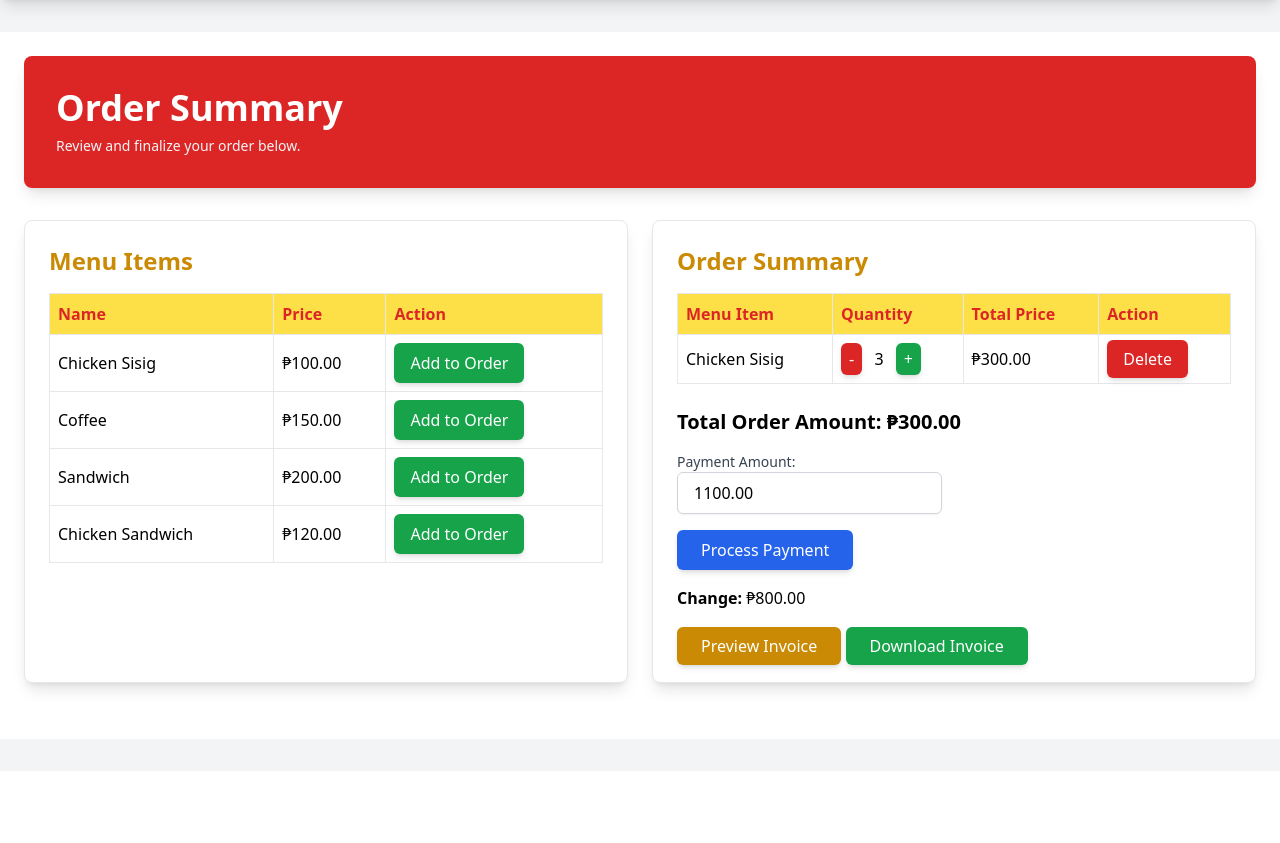
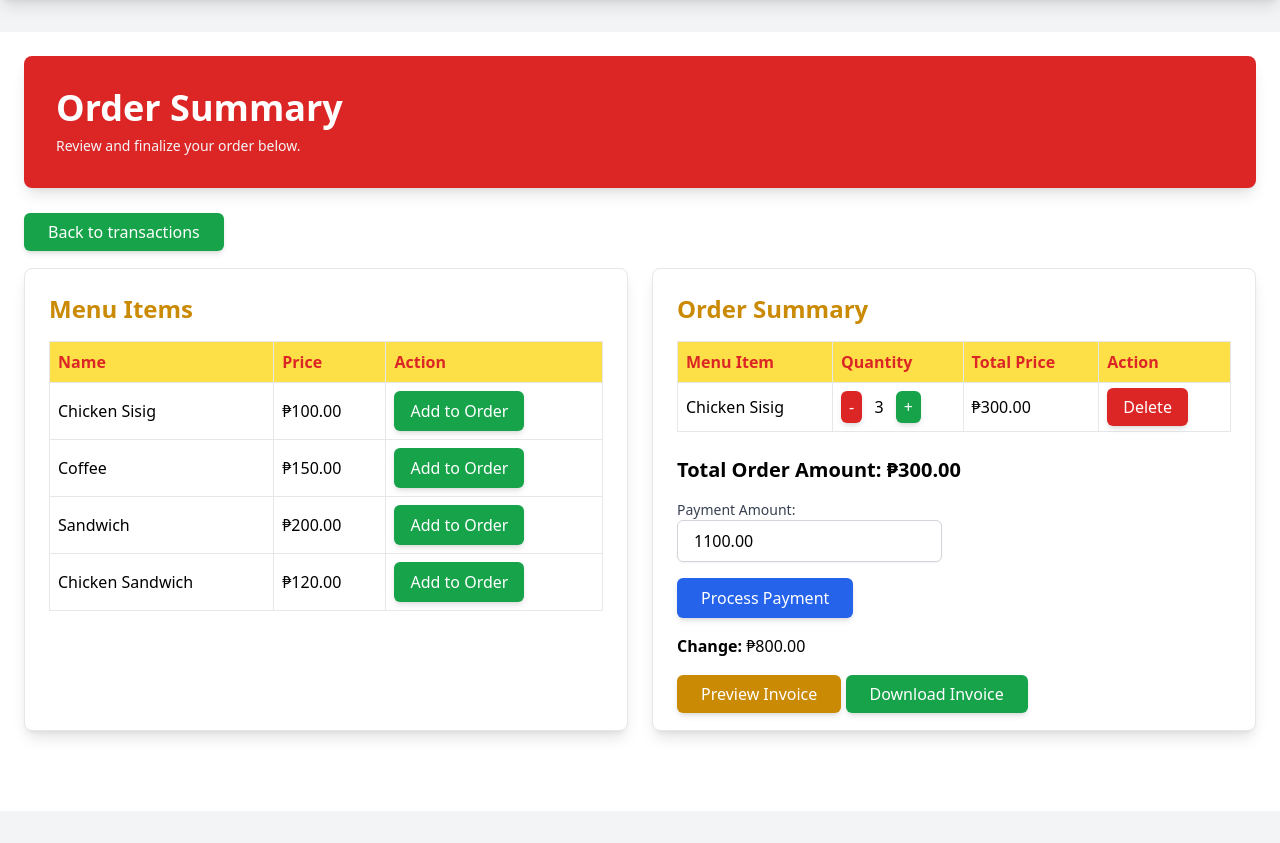
Before and after one commit to mugikarl/sales-subsystem, a Django app: page /neworder/12/ in a window 1280 px wide. Shown: the part 64-907 px from the top of the page. Before the commit the page ends 754 px from the top, so only its background shows below. Run offline with Django 5.2, Linux system fonts and the light colour scheme; data comes from the database, SQL or seed files in the repository; both versions use the stored data as it was after the commit; some libraries are stand-ins or nearby versions.

Commit message:
final commit

```diff
--- a/UseCaseDjango/urls.py
+++ b/UseCaseDjango/urls.py
@@ -8,7 +8,6 @@ urlpatterns = [
     path('neworder/<int:order_id>/', sales.new_order, name='neworder'),
     path('create-new-order/', sales.create_new_order, name='create_new_order'),
     path('delete-order-item/<int:id>/', sales.deleteOrderItem, name='delete_order_item'),
-    #path('edit-order-item/<int:id>/', sales.editOrderItem, name='edit_order_item'),
     path('update_quantity/<int:id>/', sales.update_quantity, name='update_quantity'),
     path('order/payment/<int:order_id>/', sales.process_payment, name='process_payment'),
     path('delete-order-summary/<int:id>/', sales.deleteOrderSummary, name='delete_order_summary'),
--- a/sales_list/templates/home.html
+++ b/sales_list/templates/home.html
@@ -46,14 +46,10 @@
                     <td class="border p-2">{{ order.change }}</td>
                     <td class="border p-2">
                         <div class="flex space-x-2">
-                            {% if order.id %}
                             <a href="{% url 'neworder' order.id %}" class="px-4 py-2 bg-blue-600 text-white font-medium rounded-md shadow-md hover:bg-blue-700">
                                 Edit
                             </a>
-                            {% else %}
-                            <span class="px-4 py-2 bg-gray-400 text-white font-medium rounded-md shadow-md">Edit (Unavailable)</span>
-                            {% endif %}
-                            <a href="#" class="px-4 py-2 bg-red-600 text-white font-medium rounded-md shadow-md hover:bg-red-700">
+                            <a href="{% url 'delete_order_summary' order.id %}" class="px-4 py-2 bg-red-600 text-white font-medium rounded-md shadow-md hover:bg-red-700">
                                 Delete
                             </a>
                         </div>
--- a/sales_list/templates/neworder.html
+++ b/sales_list/templates/neworder.html
@@ -12,9 +12,12 @@
             </div>
         </div>
     </div>
+    <div>
+        <a href="{% url 'home' %}" class="px-6 py-2 bg-green-600 text-white rounded-md shadow-md hover:bg-green-700">Back to transactions</a>
+    </div>
 
     <!-- Flexbox Container for Side-by-Side Tables -->
-    <div class="flex flex-wrap gap-6">
+    <div class="flex flex-wrap gap-6 py-6">
 
         <!-- Menu Items Section -->
         <div class="flex-1 bg-white border rounded-lg shadow-lg p-6 mb-8">
@@ -92,7 +95,7 @@
                 <p class="mt-4"><strong>Change:</strong> ₱{{ order_summary.change }}</p>
             </form>
 
-            {% if order_summary.payment_amount > order_summary.order_total %}
+            {% if order_summary.payment_amount >= order_summary.order_total %}
             <div class="mt-6">
                 <a href="{% url 'report_preview' order_summary.id %}" class="px-6 py-2 bg-yellow-600 text-white rounded-md shadow-md hover:bg-yellow-700">Preview Invoice</a>
                 <a href="{% url 'report_download' order_summary.id %}" class="px-6 py-2 bg-green-600 text-white rounded-md shadow-md hover:bg-green-700">Download Invoice</a>
--- a/sales_list/views.py
+++ b/sales_list/views.py
@@ -44,16 +44,16 @@ def create_menu(request):
 #Create New Order Functions
 
 def create_new_order(request):
-    # Create a new OrderSummary instance
+    #Create a new OrderSummary instance
     new_order_summary = OrderSummary.objects.create(payment_amount=0.00)
 
-    # Redirect to the new order page, passing the new order summary ID
+    #Redirect to the new order page, passing the new order summary ID
     return redirect('neworder', order_id=new_order_summary.id)
 
 def new_order(request, order_id):
     order_summary = OrderSummary.objects.get(id=order_id)
     all_items = MenuItem.objects.all()
-    # all_order_items = OrderDetail.objects.filter(order_summary=order_summary)
+    #all_order_items = OrderDetail.objects.filter(order_summary=order_summary)
 
     if request.method == 'POST':
         if 'menu_item' in request.POST:
@@ -68,27 +68,6 @@ def new_order(request, order_id):
             if not created:
                 order_detail.quantity += 1
                 order_detail.save()
-        # elif 'payment_amount' in request.POST:
-        #     # Handling payment
-        #     payment_amount = request.POST.get('payment_amount')
-        #     if payment_amount:
-        #         order_summary.payment_amount = float(payment_amount)
-        #         order_summary.save()
-        #     return redirect('home')  # Redirect to home after placing the order
-        # else:
-        #     # Update quantities
-        #     for key, value in request.POST.items():
-        #         if key.startswith('quantity_'):
-        #             order_item_id = key.split('_')[1]  # Extract the order item ID
-        #             order_item = OrderDetail.objects.get(id=order_item_id)
-        #             order_item.quantity = int(value)
-        #             order_item.save()
-
-            # Recalculate the total order amount
-            # total = sum(item.menu_item.price * item.quantity for item in all_order_items)
-            # order_summary.order_total = total
-            # order_summary.change = order_summary.payment_amount - total
-            # order_summary.save()
 
     context = {
         'order_summary': order_summary,
@@ -209,11 +188,11 @@ def generate_invoice(order_summary, order_items):
     c = canvas.Canvas(buffer, pagesize=letter)
     width, height = letter
 
-    # Title
+    #Title
     c.setFont("Helvetica-Bold", 18)
-    c.drawString(200, height - 50, f"Invoice for Order {order_summary.id}")
+    c.drawString(220, height - 50, f"Invoice for Order {order_summary.id}")
 
-    # Order Details
+    #Order Details
     c.setFont("Helvetica", 12)
     c.drawString(50, height - 100, f"Order ID: {order_summary.id}")
     c.drawString(50, height - 120, f"Date: {order_summary.date}")
@@ -221,7 +200,7 @@ def generate_invoice(order_summary, order_items):
     c.drawString(50, height - 160, f"Payment: PHP{order_summary.payment_amount}")
     c.drawString(50, height - 180, f"Change: PHP{order_summary.change}")
 
-    # Table for Order Items
+    #Table for Order Items
     table_data = [["Item Name", "Quantity", "Price", "Total"]]
     for item in order_items:
         table_data.append([
@@ -231,7 +210,7 @@ def generate_invoice(order_summary, order_items):
             f"PHP{item.total_price}"
         ])
 
-    table = Table(table_data, colWidths=[150, 70, 100, 150])
+    table = Table(table_data, colWidths=[150, 70, 100, 190])
     table.setStyle(TableStyle([
         ('BACKGROUND', (0, 0), (-1, 0), colors.white),
         ('TEXTCOLOR', (0, 0), (-1, 0), colors.black),
@@ -242,12 +221,10 @@ def generate_invoice(order_summary, order_items):
         ('GRID', (0, 0), (-1, -1), 1, colors.black),
     ]))
 
-    # Render Table
+    #Render Table
     table.wrapOn(c, width, height)
     table.drawOn(c, 50, height - 300)
 
-    # Footer
-    c.drawString(50, 50, "Thank you for buying in BawkBawk! Come again!")
     c.save()
 
     buffer.seek(0)
```
Also changed, not shown: db.sqlite3.
